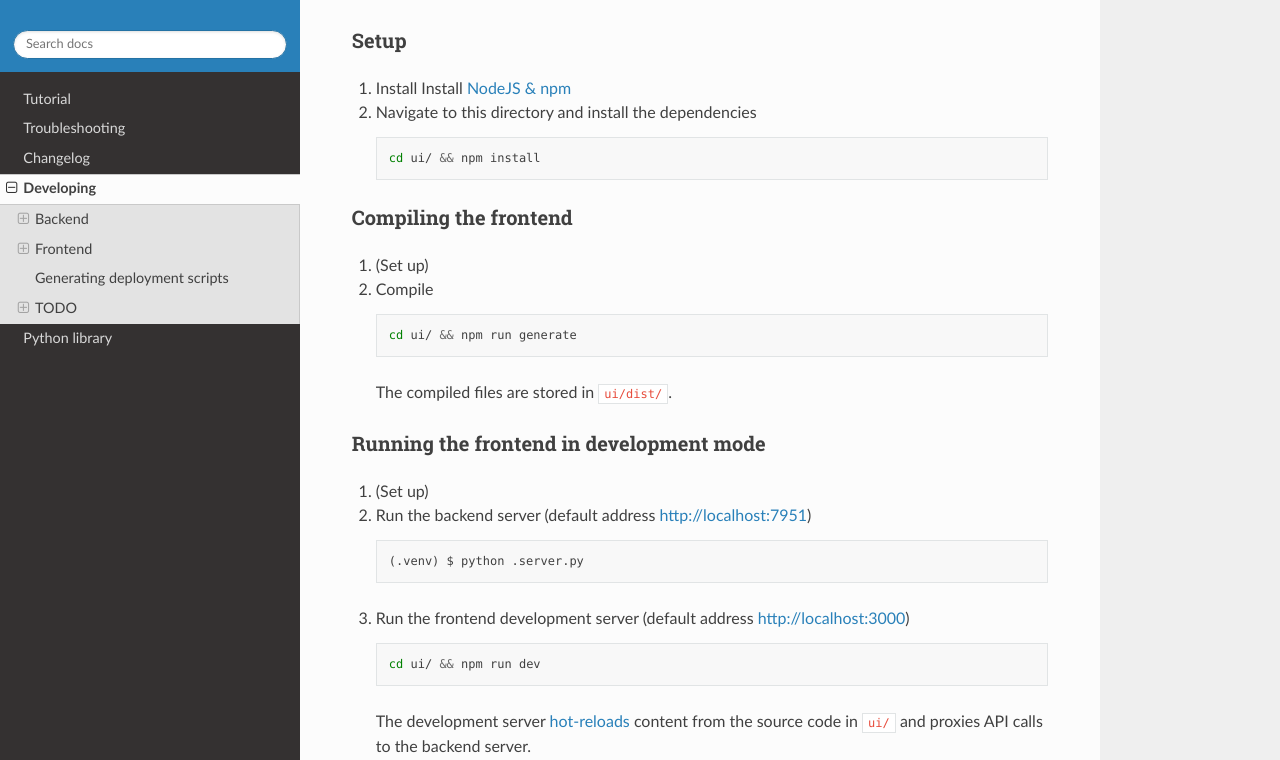
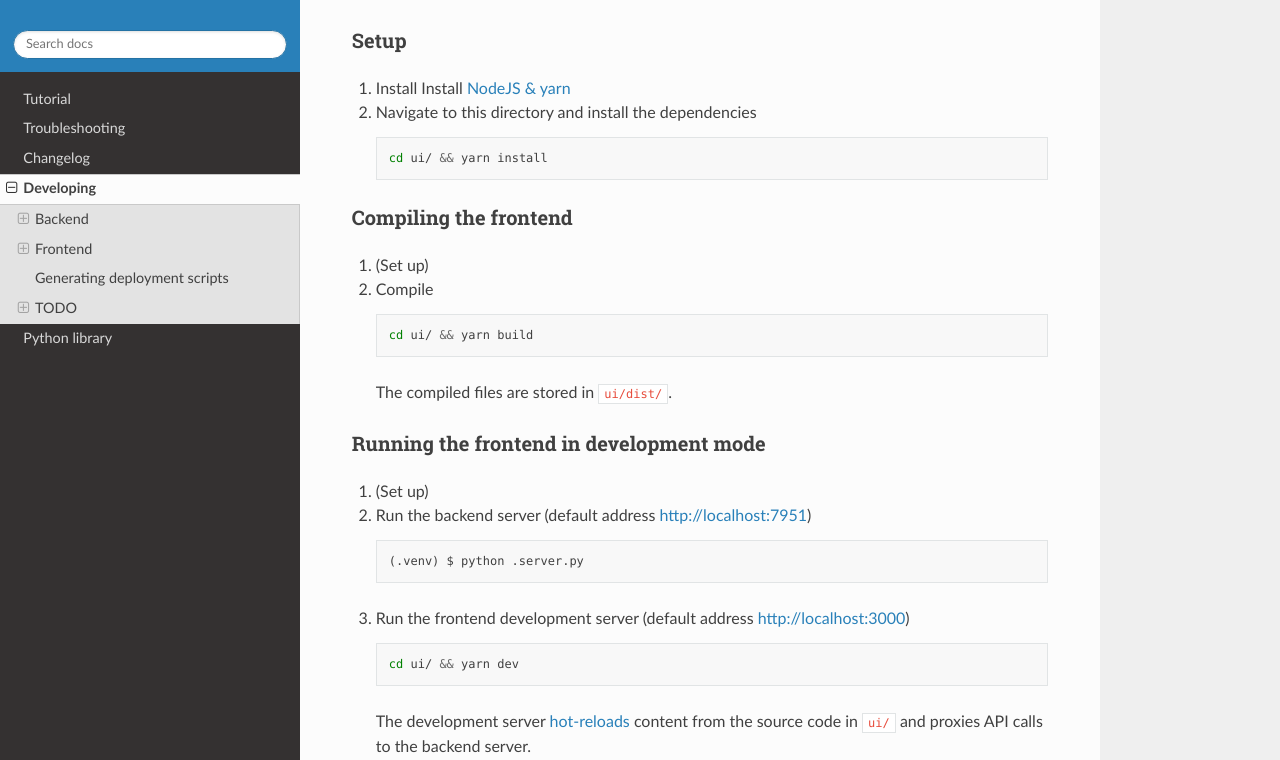
Before and after one commit to ybnd/shapeflow, a Sphinx documentation site: the page built from docs/source/developing.rst, in a window 1280 px wide and 1400 px high, scrolled down 810 px. Shown: the part 179-939 px from the top of the window. Built offline with Sphinx 7.4.7 and the Read the Docs theme 2.0.0, drawn with Linux system fonts in a browser that asks for light colours.

Commit message:
Transition to yarn

```diff
--- a/docs/source/developing.rst
+++ b/docs/source/developing.rst
@@ -58,14 +58,14 @@ Setup
 
 
 #.
-   Install Install `NodeJS & npm <npm>`_
+   Install Install `NodeJS & yarn <yarn>`_
 
 #.
    Navigate to this directory and install the dependencies
 
    .. code-block:: bash
 
-      cd ui/ && npm install
+      cd ui/ && yarn install
 
 Compiling the frontend
 ^^^^^^^^^^^^^^^^^^^^^^
@@ -79,7 +79,7 @@ Compiling the frontend
 
    .. code-block:: bash
 
-      cd ui/ && npm run generate
+      cd ui/ && yarn build
 
    The compiled files are stored in ``ui/dist/``.
 
@@ -102,7 +102,7 @@ Running the frontend in development mode
 
    .. code-block:: bash
 
-      cd ui/ && npm run dev
+      cd ui/ && yarn dev
 
    The development server `hot-reloads <vue-hot-reload>`_ content from the
    source code in ``ui/`` and proxies API calls to the backend server.
@@ -226,7 +226,7 @@ Already fixed?
 
 
 
-.. _npm: https://nodejs.org/en/
+.. _yarn: https://yarnpkg.com/
 .. _vue-hot-reload: https://vue-loader.vuejs.org/guide/hot-reload.html
 .. _gitploy: https://github.com/ybnd/gitploy
 .. _ploy: https://github.com/ybnd/shapeflow/blob/master/shapeflow/setup/ploy
```
Also changed, not shown: 3 other files.
